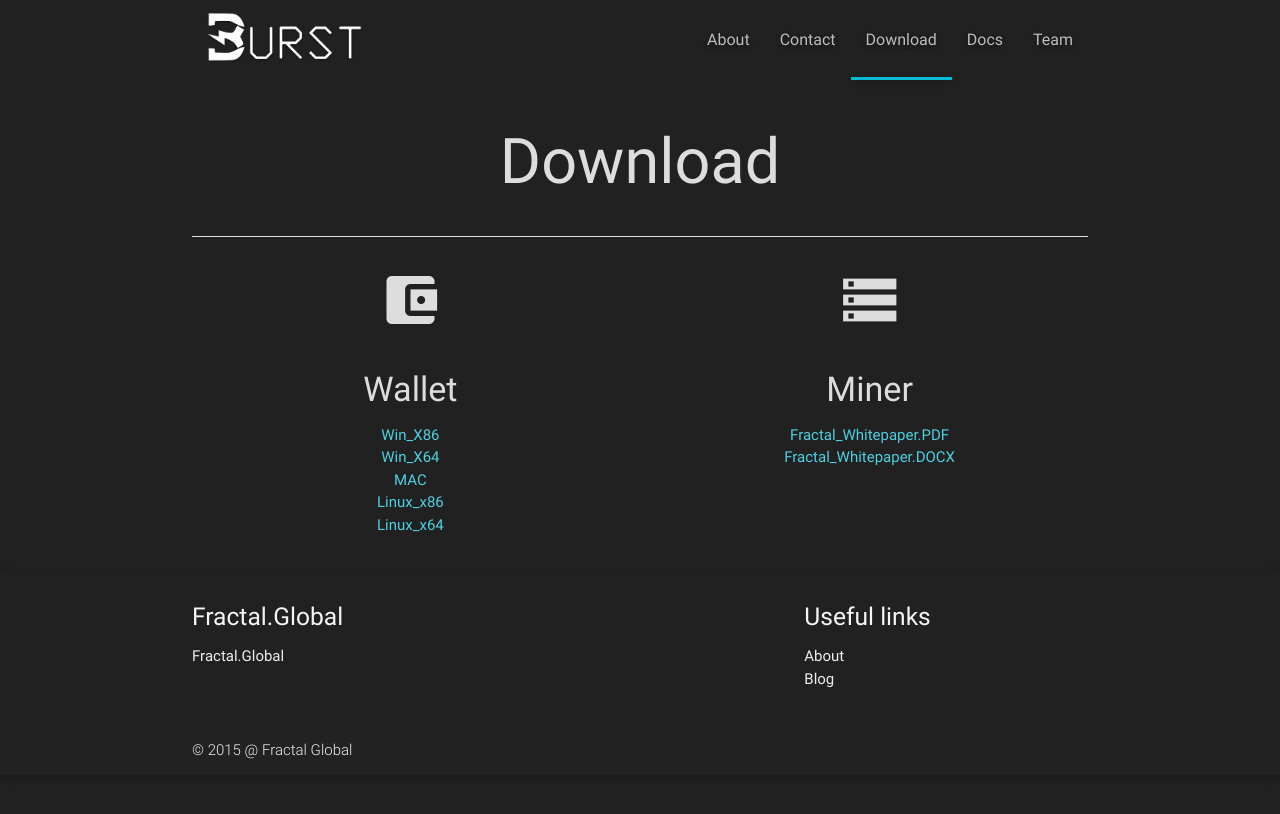
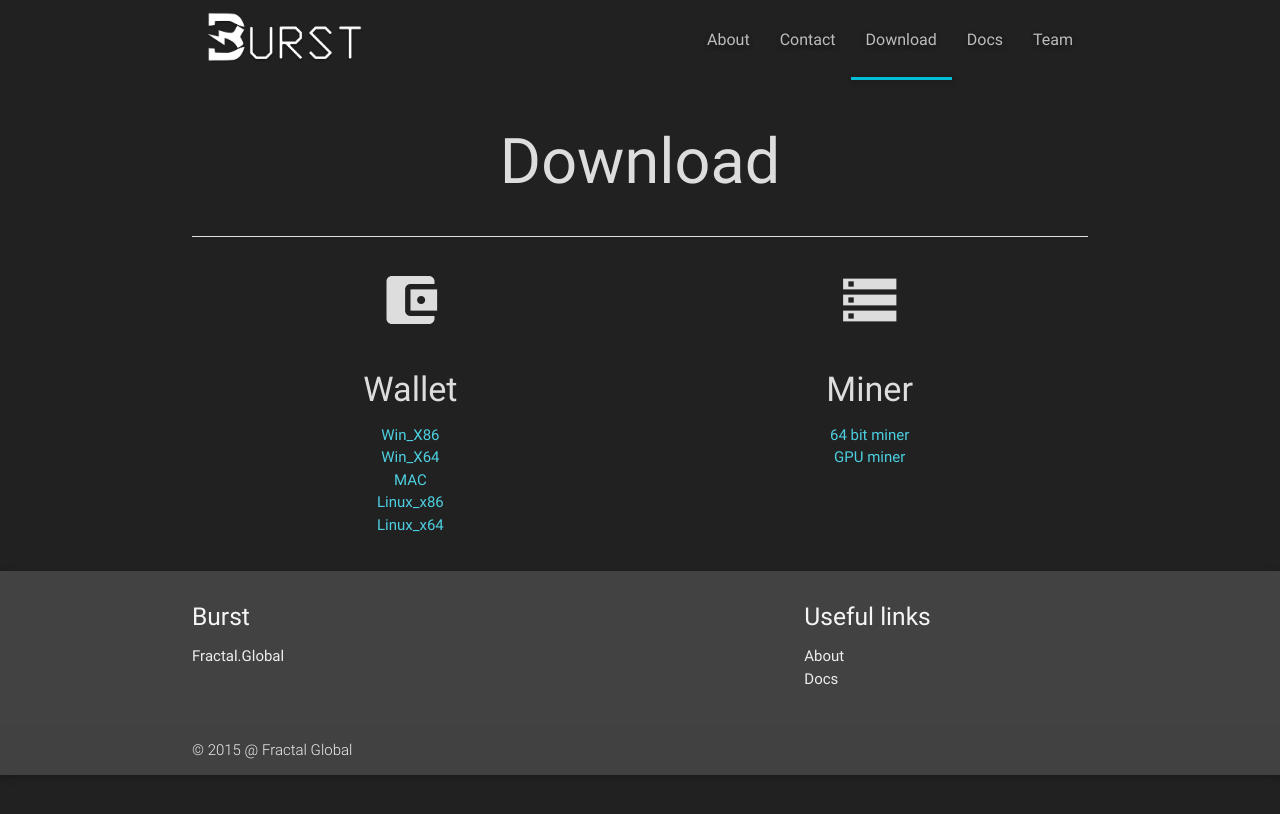
Before and after one commit to burst-team/burst-team.github.io, a Jekyll site: the page built from pages/download.md, in a window 1280 px wide. Shown: the top 814 px of the page. Built offline with Jekyll 4.4.1, drawn with Linux system fonts in a browser that asks for light colours; nearby versions of some CDN libraries.

Commit message:
Fix CNAME, config.yml, homepage, download page, docs colours

```diff
--- a/CNAME
+++ b/CNAME
@@ -1 +1 @@
-fractal.global
+burstcoin.info
--- a/_config.yml
+++ b/_config.yml
@@ -1,12 +1,12 @@
 # Site settings
-title: Fractal.Global
-email: info@fractal.global
+title: Burst
+email: jason@crowetic.com
 description: > # this means to ignore newlines until "baseurl:"
     Fractal.Global
 baseurl: "" # the subpath of your site, e.g. /blog/
-url: "http://fractal.global" # the base hostname & protocol for your site
+url: "http://burstcoin.info" # the base hostname & protocol for your site
 twitter_username:
-github_username:  FractalGlobal
+github_username:  burst-team
 
 # Build settings
 markdown: kramdown
--- a/_includes/footer.html
+++ b/_includes/footer.html
@@ -1,5 +1,5 @@
 </main>
-<footer class="page-footer primary {% if docsPage == true %} docs-footer {% endif %} darken-4 z-depth-1">
+<footer class="page-footer primary darken-3 z-depth-1 {% if docsPage == true %} docs-footer {% endif %}">
 	<div class="container">
 		<div class="row">
 			<div class="col l6 s12">
@@ -14,7 +14,7 @@
 				<h5 class="primary-text text-lighten-4">Useful links</h5>
 				<ul>
 					<li><a class="primary-text text-lighten-3 internal-link" href="{{site.baseurl}}/about/">About</a></li>
-					<li><a class="primary-text text-lighten-3 internal-link" href="{{site.baseurl}}/blog/">Blog</a></li>
+					<li><a class="primary-text text-lighten-3 internal-link" href="{{site.baseurl}}/dcos/">Docs</a></li>
 				</ul>
 			</div>
 		</div>
--- a/css/main.scss
+++ b/css/main.scss
@@ -244,9 +244,9 @@
 		font-weight: 500;
 		&.active{
 			background-color: transparent;
-			color: map-get($primary,darken-2) !important;
+			color: map-get($primary,darken-3) !important;
 		}
-		color: map-get($primary,lighten-1)
+		color: map-get($primary,base)
 	}
 	.collapsible-body{
 		padding-left:15px;
@@ -258,16 +258,16 @@
 			a{
 				line-height:30px;
 				height:30px;
-				color: map-get($primary,lighten-2);
+				color: map-get($primary,base);
 			}
 			&.active, &:hover{
 				border-left:3px solid $accent-base;
 				background-color: transparent;
 				a{
-					color: map-get($primary,darken-2);
+					color: map-get($primary,darken-3);
 				}
 				> a{
-					color: map-get($primary,darken-2);
+					color: map-get($primary,darken-3);
 				}
 			}
 		}
--- a/pages/download.md
+++ b/pages/download.md
@@ -27,8 +27,8 @@
 		<h1><i class="material-icons">storage</i></h1>
 		<h4>Miner</h4>
 		<ul>
-			<li><a href="">Fractal_Whitepaper.PDF</a></li>
-			<li><a href="">Fractal_Whitepaper.DOCX</a></li>
+			<li><a href="">64 bit miner</a></li>
+			<li><a href="">GPU miner</a></li>
 		</ul>
 	</div>
 </div>
```
Also changed, not shown: index.html (+8 -6 lines).
